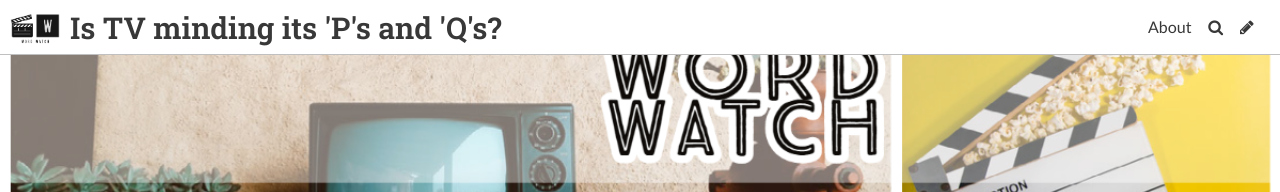
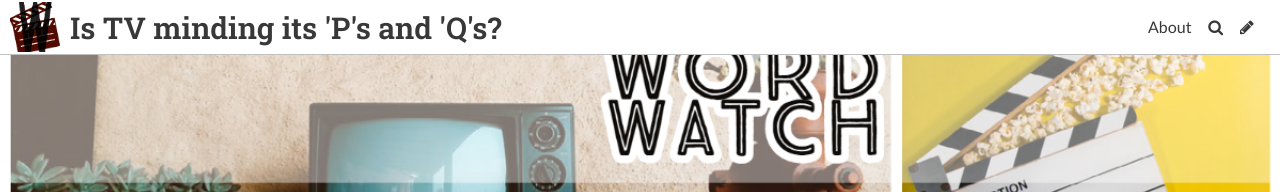
Before and after one commit to caseygrenfell/typography, a Jekyll site: the page built from index.html, in a window 1280 px wide. Shown: the top 192 px of the page. Built offline with Jekyll 4.4.1, drawn with Linux system fonts in a browser that asks for light colours; some web fonts are replaced; the list of posts is cut into pages by our own code.

Commit message:
Update Settings “general”

```diff
--- a/_data/settings.yml
+++ b/_data/settings.yml
@@ -4,8 +4,8 @@ header_text: ""
 footer_text: Copyright 2020 Casey Grenfell
 header_feature_image: ../uploads/my-post-5-.png
 bannerheight: 20vmax
-logo: ../uploads/word-watch.png
-favicon: ../uploads/clapboardfav.png
+logo: ../uploads/word-watch-7-.png
+favicon: ../uploads/newfav.png
 gridlayout: true
 fixednavbar: false
 upzoom: true
```
Also changed, not shown: uploads/newfav.png (added), uploads/word-watch-7-.png (added).
